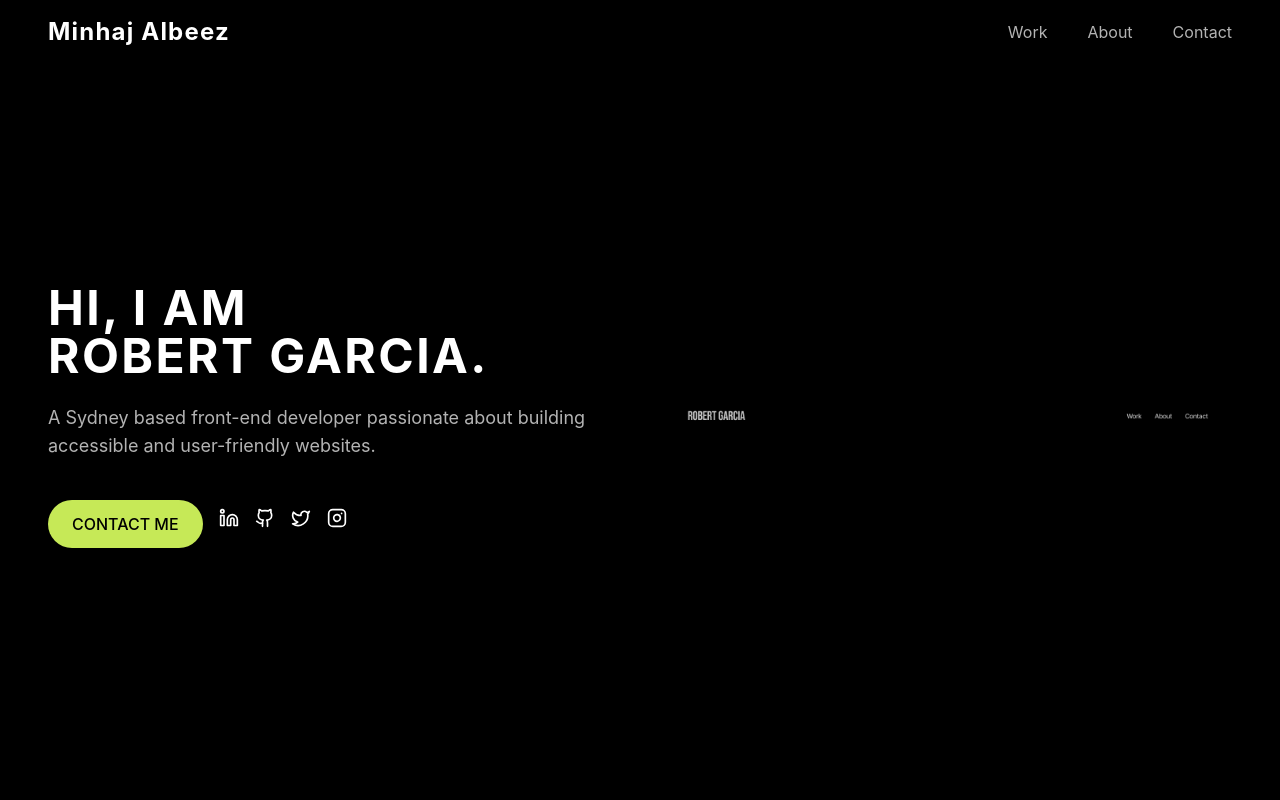
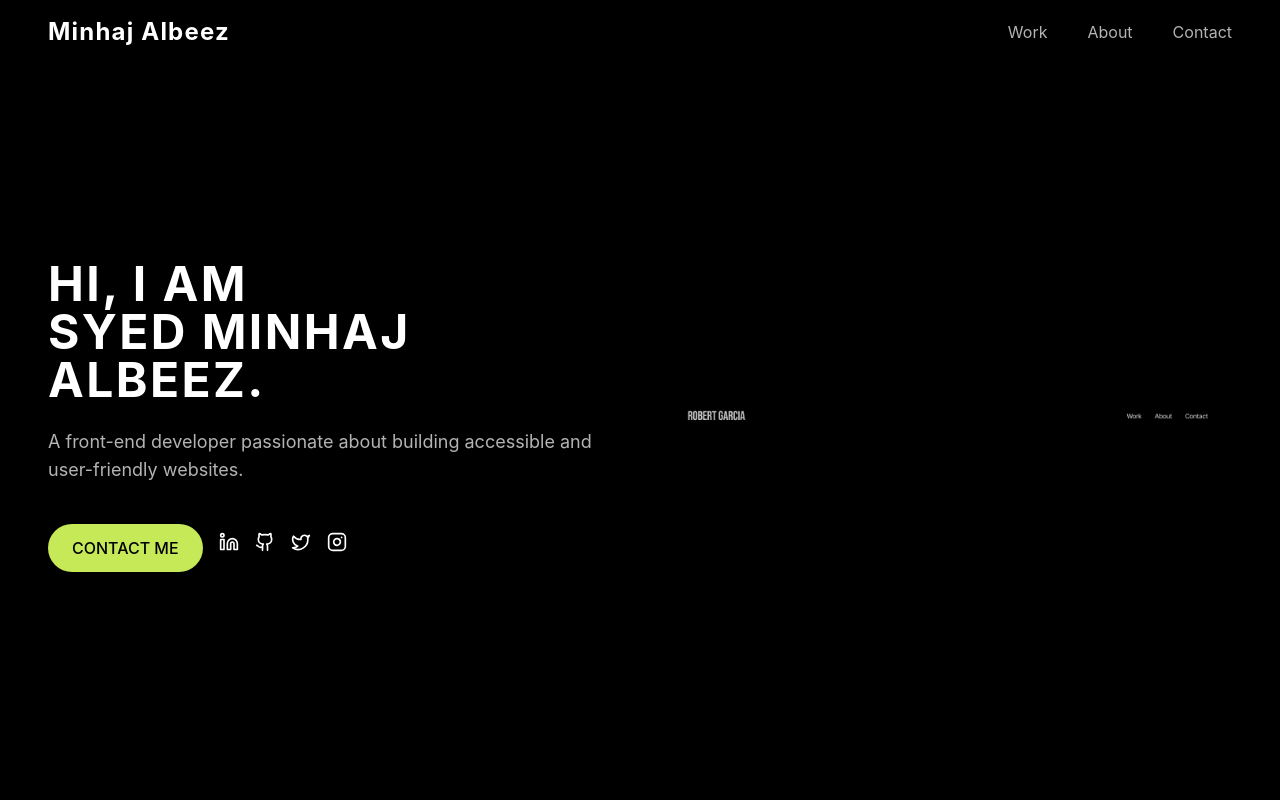
Before and after one commit to MinhajAlbeez/MyPortfolio, a React (Vite) app: page / in a window 1280 px wide. Shown: the top 800 px of the page. Built offline with nearby package versions, Linux system fonts and the light colour scheme.

Commit message:
Update Home.tsx

```diff
--- a/src/pages/Home.tsx
+++ b/src/pages/Home.tsx
@@ -24,10 +24,10 @@ const Home = () => {
             className="flex flex-col space-y-6"
           >
             <h1 className="text-4xl md:text-5xl font-bold leading-tight">
-              HI, I AM<br />ROBERT GARCIA.
+              HI, I AM<br />Syed Minhaj Albeez.
             </h1>
             <p className="text-white/70 text-lg">
-              A Sydney based front-end developer passionate about building accessible and user-friendly websites.
+              A  front-end developer passionate about building accessible and user-friendly websites.
             </p>
             <div className="pt-4 flex flex-wrap gap-4">
               <Button variant="accent">
```
